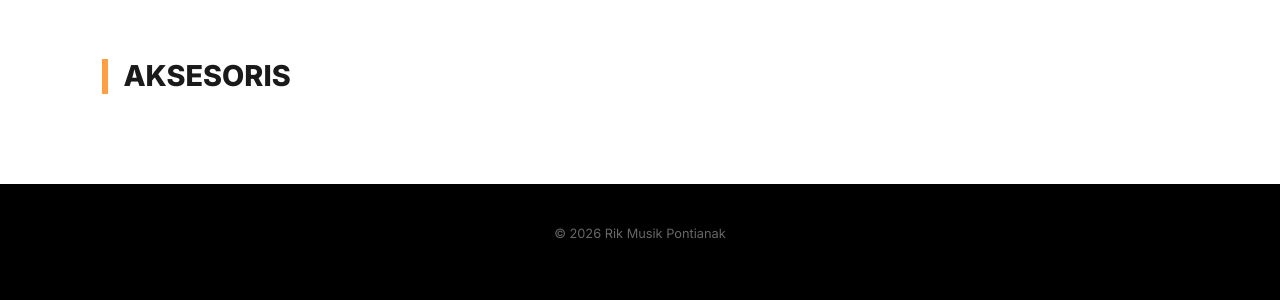
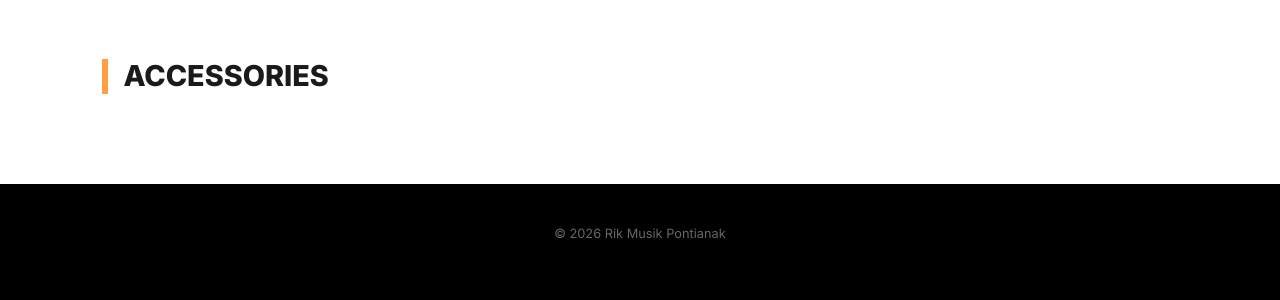
Before and after one commit to JuliaAF25200020/BTW-Behind-The-Web-with-RIK-MUSIK, a PHP site: page /accessories.php in a window 1280 px wide. Shown: the part 721-1021 px from the top of the page. Run offline with PHP 8.4, Linux system fonts and the light colour scheme; data that the repository does not hold is empty.

Commit message:
Update accessories.php

```diff
--- a/accessories.php
+++ b/accessories.php
@@ -6,7 +6,7 @@ $query = mysqli_query($conn,"SELECT * FROM products WHERE id_category='4'");?>
         <h1 id="heroText-as">Complete <br> <span style="color: var(--brand-gold);">Your</span> <br> Instrument</h1>
     </header>
  <section class="section">
-        <h2 class="section-title" data-en="Accessories" data-id="Aksesoris">Aksesoris</h2>
+        <h2 class="section-title" data-en="Accessories" data-id="Accessories">Accessories</h2>
         <div class="product-grid" id="productGrid">
               <?php while($row=mysqli_fetch_assoc($query)){ ?>
             <div class="product-card">
```
